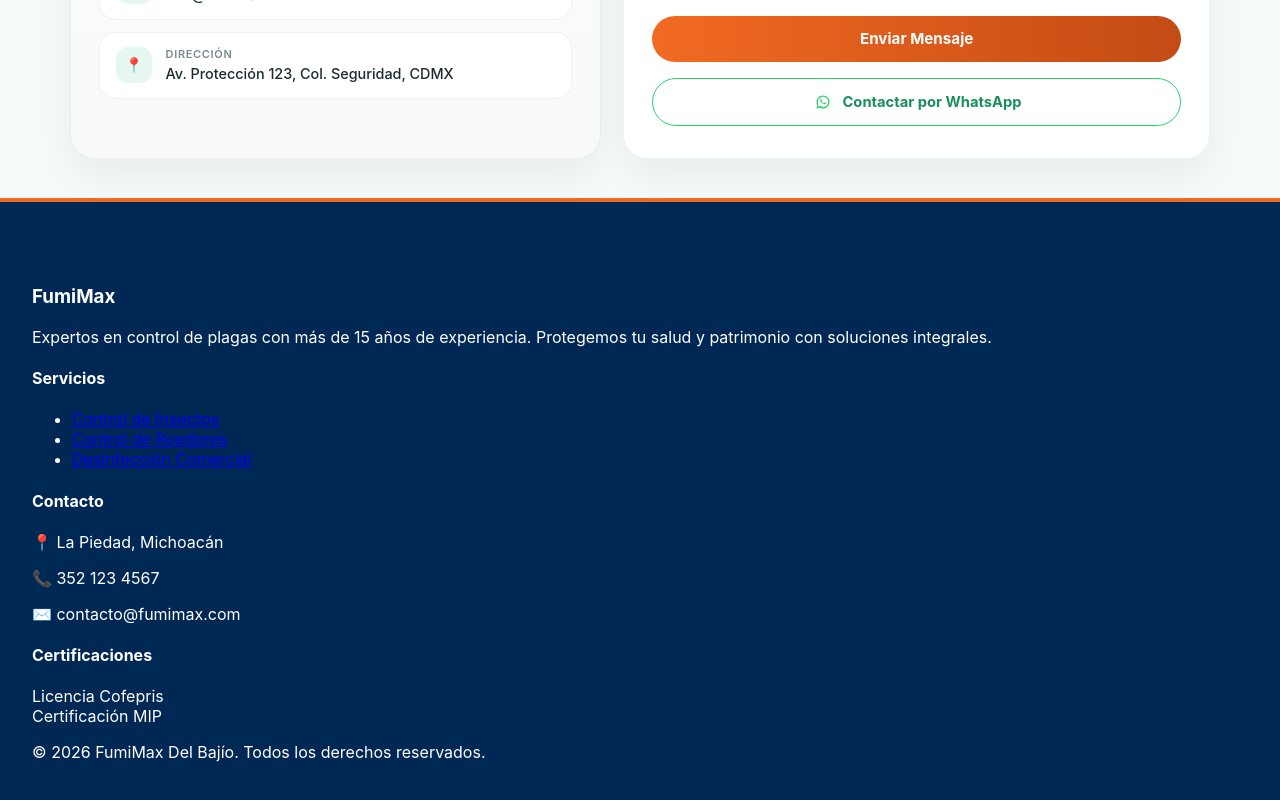
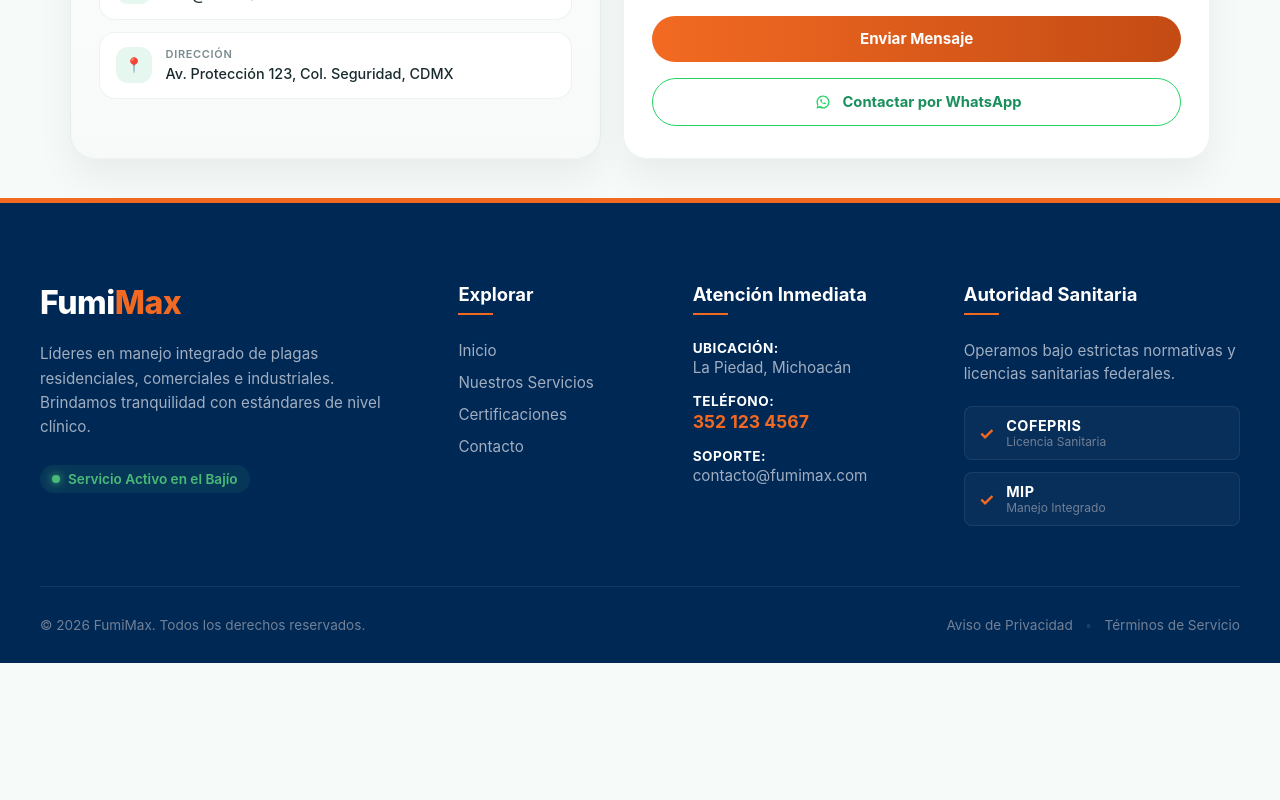
Before and after one commit to Joshi2032/FumiMax, an Angular app: page / in a window 1280 px wide. Shown: the part 6854-7654 px from the top of the page. After the commit the page ends 7517 px from the top, so only its background shows below. Built offline with nearby package versions, Linux system fonts and the light colour scheme; no server answers.

Commit message:
adaptacion 21

```diff
--- a/src/app/components/footer/footer.html
+++ b/src/app/components/footer/footer.html
@@ -1,36 +1,75 @@
 <footer class="main-footer">
+  <div class="footer-container">
     <div class="footer-grid">
-    <div class="footer-col">
-      <h3>FumiMax</h3>
-      <p>Expertos en control de plagas con más de 15 años de experiencia. Protegemos tu salud y patrimonio con soluciones integrales.</p>
+
+      <div class="footer-brand-col">
+        <h2 class="footer-logo">Fumi<span>Max</span></h2>
+        <p class="footer-description">
+          Líderes en manejo integrado de plagas residenciales, comerciales e industriales. Brindamos tranquilidad con estándares de nivel clínico.
+        </p>
+        <div class="footer-status">
+          <span class="status-indicator"></span> Servicio Activo en el Bajío
+        </div>
       </div>
 
-    <div class="footer-col">
-      <h4>Servicios</h4>
+      <div class="footer-links-col">
+        <h3>Explorar</h3>
         <ul>
-        <li><a routerLink="/servicios">Control de Insectos</a></li>
-        <li><a routerLink="/servicios">Control de Roedores</a></li>
-        <li><a routerLink="/servicios">Desinfección Comercial</a></li>
+          <li><a routerLink="/">Inicio</a></li>
+          <li><a routerLink="/servicios">Nuestros Servicios</a></li>
+          <li><a routerLink="/certificaciones">Certificaciones</a></li>
+          <li><a routerLink="/contacto">Contacto</a></li>
         </ul>
       </div>
 
-    <div class="footer-col">
-      <h4>Contacto</h4>
-      <p>📍 La Piedad, Michoacán</p>
-      <p>📞 352 123 4567</p>
-      <p>✉️ contacto@fumimax.com</p>
+      <div class="footer-contact-col">
+        <h3>Atención Inmediata</h3>
+        <ul class="contact-info">
+          <li>
+            <strong class="contact-label">Ubicación:</strong>
+            <span>La Piedad, Michoacán</span>
+          </li>
+          <li>
+            <strong class="contact-label">Teléfono:</strong>
+            <a href="tel:3521234567" class="phone-link">352 123 4567</a>
+          </li>
+          <li>
+            <strong class="contact-label">Soporte:</strong>
+            <span>contacto@fumimax.com</span>
+          </li>
+        </ul>
       </div>
 
-    <div class="footer-col">
-      <h4>Certificaciones</h4>
-      <div class="trust-badges">
-        <div class="badge-placeholder">Licencia Cofepris</div>
-        <div class="badge-placeholder">Certificación MIP</div>
+      <div class="footer-trust-col">
+        <h3>Autoridad Sanitaria</h3>
+        <p class="trust-text">Operamos bajo estrictas normativas y licencias sanitarias federales.</p>
+        <div class="badge-group">
+          <div class="trust-badge">
+            <span class="badge-icon">✓</span>
+            <div class="badge-text">
+              <strong>COFEPRIS</strong>
+              <small>Licencia Sanitaria</small>
+            </div>
+          </div>
+          <div class="trust-badge">
+            <span class="badge-icon">✓</span>
+            <div class="badge-text">
+              <strong>MIP</strong>
+              <small>Manejo Integrado</small>
+            </div>
           </div>
         </div>
       </div>
 
+    </div>
+
     <div class="footer-bottom">
-    <p>&copy; {{ currentYear }} FumiMax Del Bajío. Todos los derechos reservados.</p>
+      <p class="copyright">&copy; {{ currentYear }} FumiMax. Todos los derechos reservados.</p>
+      <div class="footer-legal-links">
+        <a routerLink="/privacidad">Aviso de Privacidad</a>
+        <span class="separator">•</span>
+        <a routerLink="/terminos">Términos de Servicio</a>
+      </div>
+    </div>
   </div>
 </footer>
--- a/src/app/components/footer/footer.scss
+++ b/src/app/components/footer/footer.scss
@@ -1,80 +1,243 @@
 @use '../../pages/variables' as *;
+@use "sass:color"; // <-- ESTA LÍNEA ES LA QUE FALTA PARA ELIMINAR EL ERROR
 
 .main-footer {
   background-color: $brand-navy;
-  color: $blanco-limpio;
-  padding: 4rem 2rem 2rem 2rem;
+  color: #ffffff;
+  padding: 80px 20px 30px;
   font-family: 'Inter', sans-serif;
-  border-top: 4px solid $brand-orange;
+  border-top: 5px solid $brand-orange;
 }
 
-.footer-content {
+.footer-container {
   max-width: 1200px;
   margin: 0 auto;
-  display: flex;
-  flex-direction: column;
-  align-items: center;
-  gap: 2.5rem;
 }
 
-.footer-brand {
-  font-size: 1.75rem;
-  font-weight: 800;
-  letter-spacing: 1px;
-  color: $blanco-limpio;
-  position: relative;
+.footer-grid {
+  display: grid;
+  grid-template-columns: 2fr 1fr 1.2fr 1.5fr;
+  gap: 50px;
+  padding-bottom: 60px;
+  border-bottom: 1px solid rgba(255, 255, 255, 0.08);
 
-  &::after {
-    content: '';
-    display: block;
-    width: 30px;
-    height: 3px;
-    background-color: $brand-orange;
-    margin: 0.5rem auto 0 auto;
-    border-radius: 2px;
+  @media (max-width: 992px) {
+    grid-template-columns: 1fr 1fr;
+    gap: 40px;
+  }
+
+  @media (max-width: 576px) {
+    grid-template-columns: 1fr;
+    gap: 35px;
   }
 }
 
-.footer-links {
-  display: flex;
-  justify-content: center;
-  flex-wrap: wrap;
-  gap: 3rem;
+.footer-brand-col {
+  .footer-logo {
+    font-size: 2rem;
+    font-weight: 800;
+    margin: 0 0 20px 0;
+    letter-spacing: -0.5px;
+    color: #ffffff;
 
-  a {
-    color: $blanco-limpio;
-    text-decoration: none;
-    font-weight: 500;
-    font-size: 1rem;
-    opacity: 0.8;
-    transition: $transition-base;
-    padding: 0.25rem 0;
+    span {
+      color: $brand-orange;
+    }
+  }
 
-    &:hover {
-      opacity: 1;
-      color: $brand-orange;
+  .footer-description {
+    color: #a0aec0;
+    line-height: 1.6;
+    font-size: 0.95rem;
+    margin-bottom: 25px;
+  }
+
+  .footer-status {
+    display: inline-flex;
+    align-items: center;
+    gap: 8px;
+    background: rgba(72, 187, 120, 0.1);
+    color: #48bb78;
+    padding: 6px 12px;
+    border-radius: 20px;
+    font-size: 0.85rem;
+    font-weight: 600;
+
+    .status-indicator {
+      width: 8px;
+      height: 8px;
+      background-color: #48bb78;
+      border-radius: 50%;
+      box-shadow: 0 0 8px #48bb78;
     }
   }
 }
 
-.footer-copy {
-  width: 100%;
-  text-align: center;
-  padding-top: 2rem;
-  border-top: 1px solid rgba($blanco-limpio, 0.1);
-  font-size: 0.875rem;
-  color: rgba($blanco-limpio, 0.6);
-  font-weight: 400;
+.footer-grid h3 {
+  color: #ffffff;
+  font-size: 1.15rem;
+  font-weight: 700;
+  margin: 0 0 25px 0;
+  position: relative;
+  padding-bottom: 10px;
+
+  &::after {
+    content: '';
+    position: absolute;
+    bottom: 0;
+    left: 0;
+    width: 35px;
+    height: 2px;
+    background-color: $brand-orange;
+  }
+
+  @media (max-width: 576px) {
+    margin-bottom: 18px;
+  }
 }
 
-@media (max-width: 768px) {
-  .main-footer {
-    padding: 3rem 1.5rem 1.5rem 1.5rem;
+.footer-links-col {
+  ul {
+    list-style: none;
+    padding: 0;
+    margin: 0;
+
+    li {
+      margin-bottom: 12px;
+
+      a {
+        color: #a0aec0;
+        text-decoration: none;
+        transition: $transition-base;
+        font-size: 0.95rem;
+
+        &:hover {
+          color: #ffffff;
+          padding-left: 4px;
+        }
+      }
+    }
+  }
+}
+
+.footer-contact-col {
+  .contact-info {
+    list-style: none;
+    padding: 0;
+    margin: 0;
+
+    li {
+      margin-bottom: 16px;
+      font-size: 0.95rem;
+      color: #a0aec0;
+      display: flex;
+      flex-direction: column;
+      gap: 2px;
+
+      .contact-label {
+        color: #ffffff;
+        font-size: 0.85rem;
+        text-transform: uppercase;
+        letter-spacing: 0.5px;
+      }
+
+      .phone-link {
+        color: $brand-orange;
+        text-decoration: none;
+        font-weight: 700;
+        font-size: 1.1rem;
+        transition: $transition-base;
+
+        &:hover {
+          color: color.adjust($brand-orange, $lightness: 10%);
+        }
+      }
+    }
+  }
+}
+
+.footer-trust-col {
+  .trust-text {
+    color: #a0aec0;
+    font-size: 0.95rem;
+    line-height: 1.5;
+    margin-bottom: 20px;
   }
 
-  .footer-links {
+  .badge-group {
+    display: flex;
     flex-direction: column;
+    gap: 12px;
+  }
+
+  .trust-badge {
+    display: flex;
     align-items: center;
-    gap: 1.5rem;
+    gap: 12px;
+    background: rgba(255, 255, 255, 0.03);
+    border: 1px solid rgba(255, 255, 255, 0.08);
+    padding: 10px 14px;
+    border-radius: 8px;
+
+    .badge-icon {
+      color: $brand-orange;
+      font-weight: bold;
+      font-size: 1.1rem;
+    }
+
+    .badge-text {
+      display: flex;
+      flex-direction: column;
+
+      strong {
+        font-size: 0.9rem;
+        color: #ffffff;
+        letter-spacing: 0.5px;
+      }
+
+      small {
+        font-size: 0.75rem;
+        color: #718096;
+      }
+    }
   }
 }
+
+.footer-bottom {
+  display: flex;
+  justify-content: space-between;
+  align-items: center;
+  padding-top: 30px;
+  font-size: 0.85rem;
+  color: #718096;
+
+  @media (max-width: 768px) {
+    flex-direction: column;
+    gap: 15px;
+    text-align: center;
+  }
+
+  .copyright {
+    margin: 0;
+  }
+
+  .footer-legal-links {
+    display: flex;
+    gap: 12px;
+    align-items: center;
+
+    a {
+      color: #718096;
+      text-decoration: none;
+      transition: $transition-base;
+
+      &:hover {
+        color: #ffffff;
+      }
+    }
+
+    .separator {
+      color: rgba(255, 255, 255, 0.1);
+    }
+  }
+}
--- a/src/app/components/header/header.scss
+++ b/src/app/components/header/header.scss
@@ -123,13 +123,8 @@
 }
 
 @media (max-width: 768px) {
-  .site-topbar {
-    display: none;
-  }
-
-  .nav-toggle {
-    display: flex;
-  }
+  .site-topbar { display: none; }
+  .nav-toggle { display: flex; }
 
   .nav-links {
     position: absolute;
@@ -152,16 +147,5 @@
       opacity: 1;
       pointer-events: auto;
     }
-
-    li a {
-      width: 100%;
-      text-align: center;
-      display: block;
-    }
-
-    .nav-cta {
-      width: 100%;
-      text-align: center;
-    }
   }
 }
```
Lines whose indentation alone changed are shown as unchanged.
